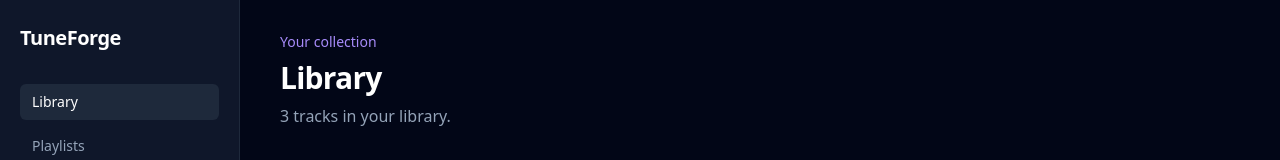
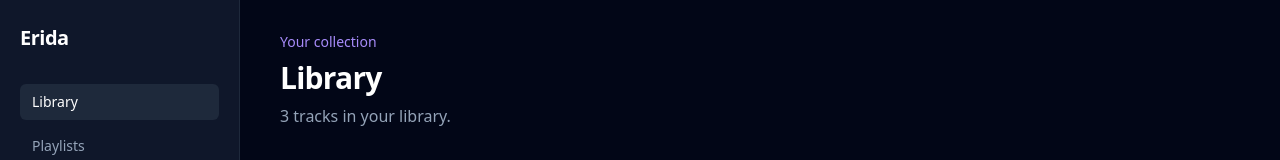
Before and after one commit to u556200403/Erida, a Nuxt app: page / in a window 1280 px wide. Shown: the top 160 px of the page. Built offline with nearby package versions, Linux system fonts and the light colour scheme.

Commit message:
feat:rename-project-to-erida (#8)

```diff
--- a/layouts/default.vue
+++ b/layouts/default.vue
@@ -9,7 +9,7 @@ const navigation = [
   <div class="min-h-screen md:grid md:grid-cols-[15rem_1fr]">
     <aside class="border-b border-slate-800 bg-slate-900 px-5 py-6 md:border-r md:border-b-0">
       <NuxtLink to="/" class="text-xl font-semibold tracking-tight text-white">
-        TuneForge
+        Erida
       </NuxtLink>
 
       <nav class="mt-8 flex gap-2 md:flex-col" aria-label="Main navigation">
--- a/package.json
+++ b/package.json
@@ -1,5 +1,5 @@
 {
-  "name": "tuneforge",
+  "name": "erida",
   "private": true,
   "type": "module",
   "scripts": {
--- a/pages/index.vue
+++ b/pages/index.vue
@@ -6,7 +6,7 @@ await useAsyncData('library-tracks', async () => {
   return true
 })
 
-useHead({ title: 'Library · TuneForge' })
+useHead({ title: 'Library · Erida' })
 </script>
 
 <template>
--- a/pages/playlists.vue
+++ b/pages/playlists.vue
@@ -1,7 +1,7 @@
 <script setup lang="ts">
 const library = useLibraryStore()
 
-useHead({ title: 'Playlists · TuneForge' })
+useHead({ title: 'Playlists · Erida' })
 </script>
 
 <template>
```
Also changed, not shown: 2 other files (tests, documents, lock files or other folders).
